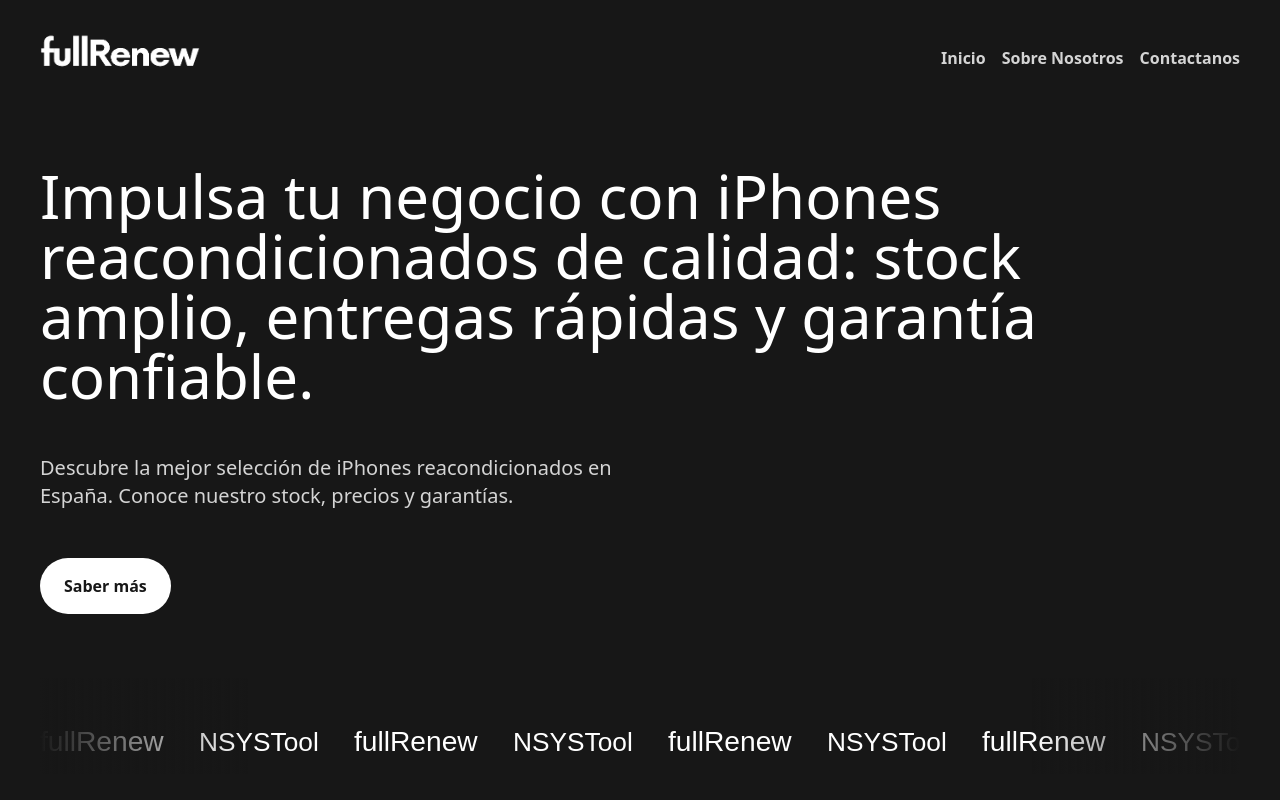
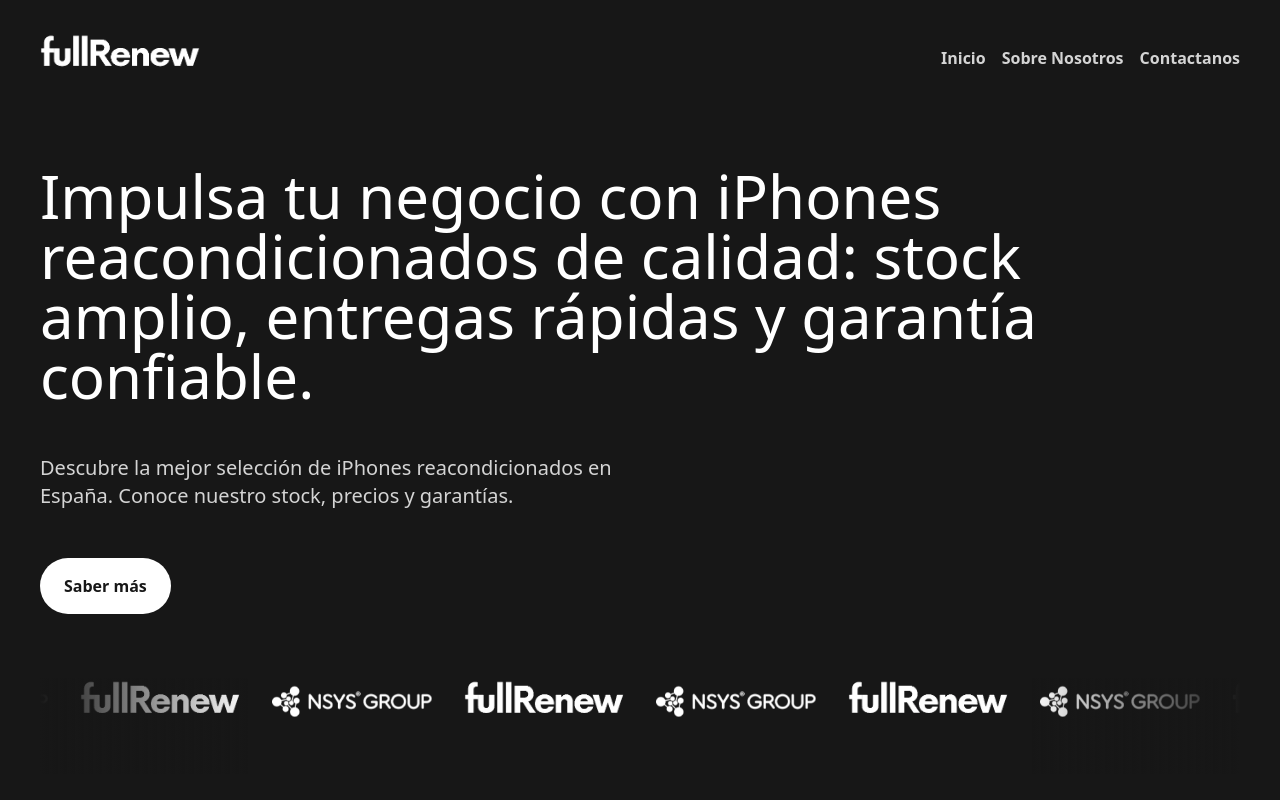
Before and after one commit to agomzlo/fullrenew, an Astro site: page / in a window 1280 px wide. Shown: the top 800 px of the page. Built offline with nearby package versions, Linux system fonts and the light colour scheme; Astro itself is replaced by a stand-in of ours.

Commit message:
fix: Changing slider logos to original logos

```diff
--- a/src/components/Header.astro
+++ b/src/components/Header.astro
@@ -1,6 +1,5 @@
 ---
 import Close from "@/icons/Close.astro";
-import FullRenew from "@/icons/FullRenew.astro";
 import Menu from "@/icons/Menu.astro";
 
 ---
@@ -16,6 +15,7 @@
     </button>
     <dialog id="menu" class="inset-0 size-full bg-transparent backdrop-blur backdrop:bg-neutral-900/75 backdrop:backdrop-blur">
         <span class="size-full flex flex-col justify-center items-center gap-16 text-secondary text-2xl font-bold hover:*:text-primary hover:*:scale-105 *:transition-all">
+            <!-- TODO: Disable autofocus on mobile menu -->
             <a id="menuHome" href="/">Inicio</a>
             <a id="menuAbout" href="#aboutUs">Sobre Nosotros</a>
             <a id="menuContact" href="#contactUs">Contactanos</a>
--- a/src/icons/FullRenew.astro
+++ /dev/null
@@ -1,12 +0,0 @@
-<svg
-    xmlns="http://www.w3.org/2000/svg"
-    viewBox="198.968 171.101 123.7305 31"
-    width="125px"
-    height="31.326px"
->
-    <text
-        style="fill: rgb(255, 255, 255); font-family: Arial, sans-serif; font-size: 28.5px; white-space: pre;"
-        x="198.968"
-        y="196.524">fullRenew</text
-    >
-</svg>
--- a/src/icons/LogoFullRenew.astro
+++ /dev/null
@@ -1,13 +0,0 @@
-<svg
-    xmlns="http://www.w3.org/2000/svg"
-    viewBox="199 171.1 125 31.326"
-    width="125px"
-    height="31.326px"
-    class={Astro.props.class}
->
-    <text
-        style="fill: rgb(255, 255, 255); font-family: Arial, sans-serif; font-size: 28.2px; white-space: pre;"
-        x="198.968"
-        y="196.318">fullRenew</text
-    >
-</svg>
--- a/src/icons/LogoNSYSTool.astro
+++ /dev/null
@@ -1,13 +0,0 @@
-<svg
-    xmlns="http://www.w3.org/2000/svg"
-    viewBox="199 171.1 125 31.326"
-    width="125px"
-    height="31.326px"
-    class={Astro.props.class}
->
-    <text
-        style="fill: rgb(255, 255, 255); font-family: Arial, sans-serif; font-size: 26.3px; white-space: pre;"
-        x="201"
-        y="195.779">NSYSTool</text
-    >
-</svg>
--- a/src/sections/Slider.astro
+++ b/src/sections/Slider.astro
@@ -1,25 +1,31 @@
 ---
-import LogoFullRenew from "@/icons/LogoFullRenew.astro";
-import LogoNSYSTool from "@/icons/LogoNSYSTool.astro";
+type LogoData = {
+  src: string;
+  alt: string;
+};
 
-
+const logos: LogoData[] = [
+  { src: "/fullrenew-logo.webp", alt: "Logo fullRenew" },
+  { src: "/nsysgroup-logo.webp", alt: "Logo NSYSGroup" },
+  { src: "/fullrenew-logo.webp", alt: "Logo fullRenew" },
+  { src: "/nsysgroup-logo.webp", alt: "Logo NSYSGroup" },
+  { src: "/fullrenew-logo.webp", alt: "Logo fullRenew" },
+  { src: "/nsysgroup-logo.webp", alt: "Logo NSYSGroup" },
+  { src: "/fullrenew-logo.webp", alt: "Logo fullRenew" },
+  { src: "/nsysgroup-logo.webp", alt: "Logo NSYSGroup" },
+  { src: "/fullrenew-logo.webp", alt: "Logo fullRenew" },
+  { src: "/nsysgroup-logo.webp", alt: "Logo NSYSGroup" },
+];
 ---
 <!-- Edit this section to get every logo element and do the animation from them. When the logo item goes to X -20% move the logo item to X 120% -->
 <section class="relative flex-row gap-4 md:gap-8 overflow-hidden whitespace-nowrap w-full py-6 md:py-12 text-secondary after:absolute after:top-0 after:w-52 after:h-full after:z-10
     after:left-0 after:bg-gradient-to-l after:from-transparent after:to-neutral-900 before:absolute before:top-0 before:w-52 before:h-full before:z-10
     before:right-0 before:bg-gradient-to-r before:from-transparent before:to-neutral-900">
-    <span class="absolute w-auto flex flex-row gap-8">
-        <LogoFullRenew class="animate-logo_slide w-[125px]"></LogoFullRenew>
-        <LogoNSYSTool class="animate-logo_slide w-[125px]"></LogoNSYSTool>
-        <LogoFullRenew class="animate-logo_slide w-[125px]"></LogoFullRenew>
-        <LogoNSYSTool class="animate-logo_slide w-[125px]"></LogoNSYSTool>
-        <LogoFullRenew class="animate-logo_slide w-[125px]"></LogoFullRenew>
-        <LogoNSYSTool class="animate-logo_slide w-[125px]"></LogoNSYSTool>
-        <LogoFullRenew class="animate-logo_slide w-[125px]"></LogoFullRenew>
-        <LogoNSYSTool class="animate-logo_slide w-[125px]"></LogoNSYSTool>
-        <LogoFullRenew class="animate-logo_slide w-[125px]"></LogoFullRenew>
-        <LogoNSYSTool class="animate-logo_slide w-[125px]"></LogoNSYSTool>
-        <LogoFullRenew class="animate-logo_slide w-[125px]"></LogoFullRenew>
-        <LogoNSYSTool class="animate-logo_slide w-[125px]"></LogoNSYSTool>
+    <span class="absolute w-auto top-0 left-0 flex flex-row justify-center items-end gap-8">
+        {
+            logos.map((logo, index) => (
+                <img src={logo.src} alt={logo.alt} class="animate-logo_slide w-40 h-auto" />
+            ))
+        }
     </span>
 </section>
--- a/tailwind.config.mjs
+++ b/tailwind.config.mjs
@@ -16,7 +16,7 @@
 			},
 			keyframes: {
 				logo_slide: {
-					'to': { transform: 'translateX(-314px)' }
+					'to': { transform: 'translateX(-384px)' }
 				},
 				images_slide: {
 					'0%': { transform: 'translateY(0)' },
```
